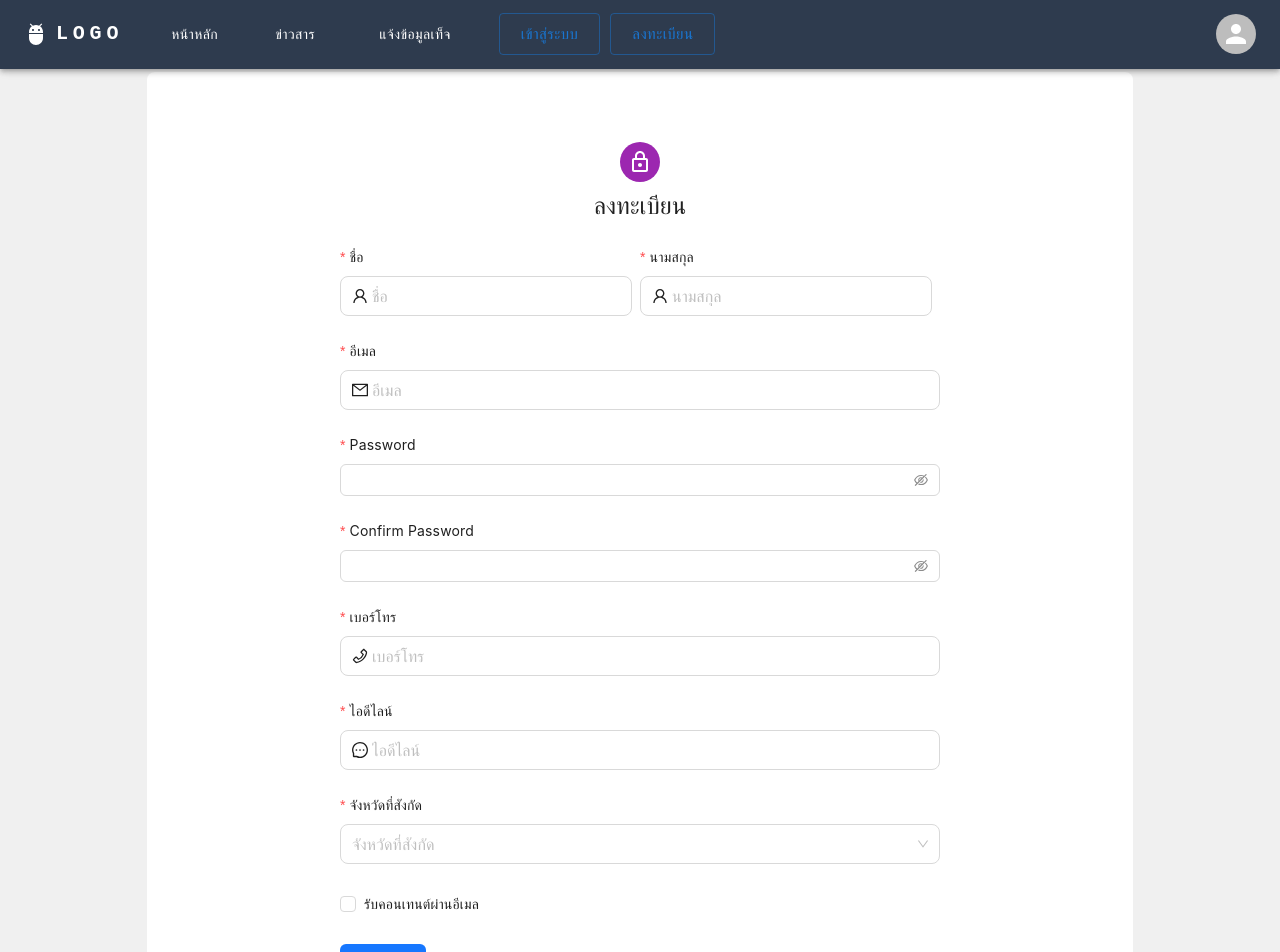
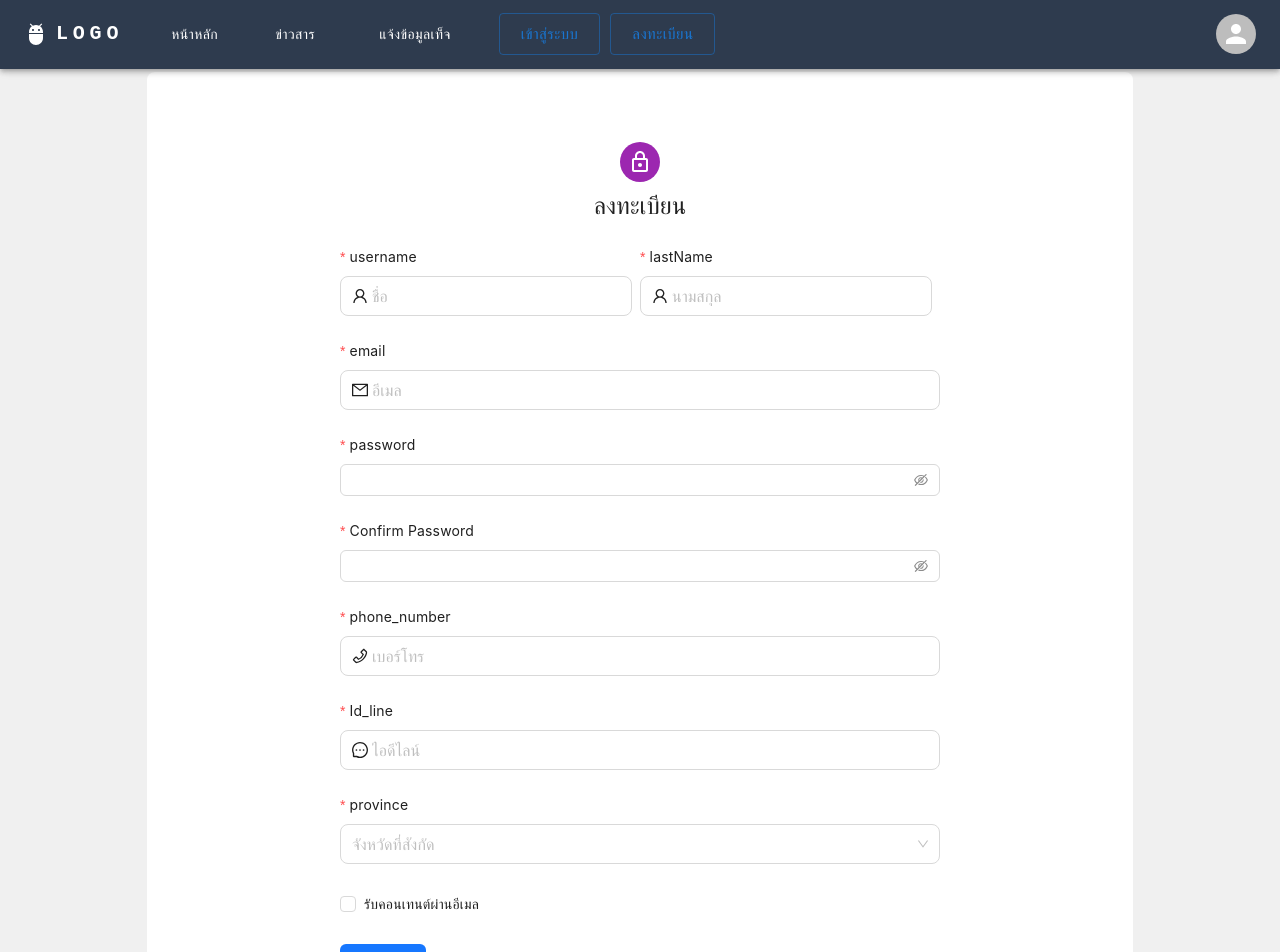
Before and after one commit to sanusi-pohlor/frontend, a React (Create React App) app: page /User/Register in a window 1280 px wide. Shown: the top 952 px of the page. Built offline with nearby package versions, Linux system fonts and the light colour scheme.

Commit message:
240866.3

```diff
--- a/src/components/Admin/ManageContent/FormContent.js
+++ b/src/components/Admin/ManageContent/FormContent.js
@@ -39,11 +39,9 @@ const FormContent = () => {
                 <Form.Item name="title" label="Title" rules={[{ required: true }]}>
                     <Input />
                 </Form.Item>
-
                 <Form.Item name="description" label="Description" rules={[{ required: true }]}>
                     <Input.TextArea />
                 </Form.Item>
-
                 <Form.Item
                     name="image"
                     label="Image"
@@ -55,7 +53,6 @@ const FormContent = () => {
                         <Button icon={<UploadOutlined />}>Upload Image</Button>
                     </Upload>
                 </Form.Item>
-
                 <Form.Item wrapperCol={{ offset: 4, span: 20 }}>
                     <Button type="primary" htmlType="submit">
                         Submit
--- a/src/components/UserComoponents/Register.js
+++ b/src/components/UserComoponents/Register.js
@@ -1,7 +1,7 @@
 import React, { useState } from "react";
 import LockOutlinedIcon from "@mui/icons-material/LockOutlined";
 import LoginDialog from "../LoginDialog";
-import { Form, Button, Checkbox, Input, Select } from "antd";
+import { Form, Button, Checkbox, Input, Select,message  } from "antd";
 import {
   UserOutlined,
   MailOutlined,
@@ -12,18 +12,15 @@ import { Typography, Box, Paper, Avatar } from "@mui/material";
 import axios from "axios";
 
 const { Option } = Select;
-
 const Register = ({ handleSubmit }) => {
-  const [selectedGender, setSelectedGender] = useState("");
-  const handleGenderChange = (value) => {
-    setSelectedGender(value);
+  const [selectedprovince, setSelectedprovince] = useState("");
+  const handleprovinceChange = (value) => {
+    setSelectedprovince(value);
   };
-
   const [form] = Form.useForm();
-
   const onFinish = async (values) => {
     try {
-      const response = await axios.post("http://localhost:8000/api/register", values);
+      const response = await axios.post('http://localhost:8000/api/register', values);
       console.log("Registration successful:", response.data);
       // Handle success, show a message, or redirect
     } catch (error) {
@@ -31,7 +28,6 @@ const Register = ({ handleSubmit }) => {
       // Handle error, show an error message, etc.
     }
   };
-
   const [Login, setLogin] = useState(false);
   const onChange = (e) => {
     console.log(`checked = ${e.target.checked}`);
@@ -84,7 +80,7 @@ const Register = ({ handleSubmit }) => {
             }}
           >
             <Form.Item
-              label="ชื่อ"
+              label="username"
               name="username"
               rules={[
                 {
@@ -104,7 +100,7 @@ const Register = ({ handleSubmit }) => {
               />
             </Form.Item>
             <Form.Item
-              label="นามสกุล"
+              label="lastName"
               name="lastName"
               rules={[
                 {
@@ -126,7 +122,7 @@ const Register = ({ handleSubmit }) => {
             </Form.Item>
           </Form.Item>
           <Form.Item
-            label="อีเมล"
+            label="email"
             name="email"
             rules={[
               {
@@ -148,7 +144,7 @@ const Register = ({ handleSubmit }) => {
           >
             <Form.Item
               name="password"
-              label="Password"
+              label="password"
               rules={[{ required: true, message: "Please input your password!" }]}
             >
               <Input.Password />
@@ -173,8 +169,8 @@ const Register = ({ handleSubmit }) => {
             </Form.Item>
           </Form.Item>
           <Form.Item
-            label="เบอร์โทร"
-            name="Toll"
+            label="phone_number"
+            name="phone_number"
             rules={[
               {
                 required: true,
@@ -189,8 +185,8 @@ const Register = ({ handleSubmit }) => {
             />
           </Form.Item>
           <Form.Item
-            label="ไอดีไลน์"
-            name="Idline"
+            label="Id_line"
+            name="Id_line"
             rules={[
               {
                 required: true,
@@ -204,22 +200,21 @@ const Register = ({ handleSubmit }) => {
               placeholder="ไอดีไลน์"
             />
           </Form.Item>
-
           <Form.Item
-            label="จังหวัดที่สังกัด"
-            name="gender"
+            label="province"
+            name="province"
             rules={[
               {
                 required: true,
-                message: "Please select gender!",
+                message: "Please select province!",
               },
             ]}
           >
             <Select
               size="large"
               placeholder="จังหวัดที่สังกัด"
-              onChange={handleGenderChange} // เพิ่มการเรียกฟังก์ชันเมื่อเลือกค่า
-              value={selectedGender} // กำหนดค่าเริ่มต้น
+              onChange={handleprovinceChange} // เพิ่มการเรียกฟังก์ชันเมื่อเลือกค่า
+              value={selectedprovince} // กำหนดค่าเริ่มต้น
             >
               <Option value="Krabi">กระบี่</Option>
               <Option value="Chumphon">ชุมพร</Option>
```
